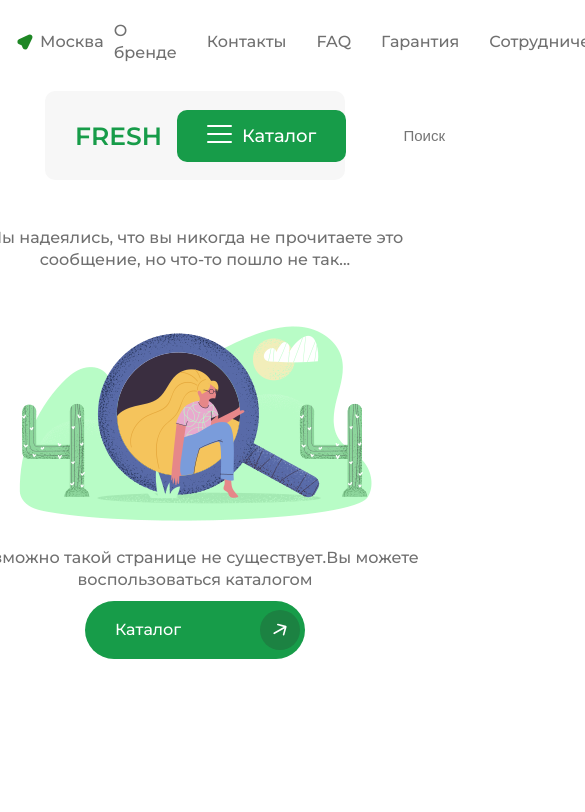
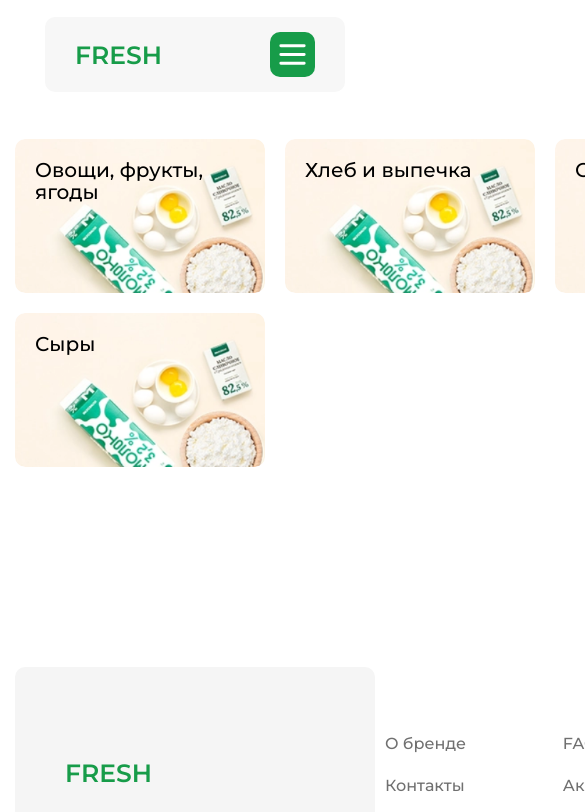
Before and after one commit to caxar/fresh-store, a React (Vite) app: page /goods in a window 390 px wide. Shown: the top 812 px of the page, 585 px wide, since content can reach past the window. Built offline with nearby package versions, Linux system fonts and the light colour scheme.

Commit message:
адаптив header и мобильное меню

```diff
--- a/src/App.tsx
+++ b/src/App.tsx
@@ -7,6 +7,7 @@ import Footer from "./components/Footer";
 import Offer from "./components/Footer/Offer";
 import SingleProduct from "./components/SingleProduct";
 import ErrorSite from "./components/404";
+import Goods from "./components/Goods";
 
 function App() {
   return (
@@ -17,6 +18,7 @@ function App() {
         <Route path="/" element={<Home />} />
         <Route path="cart" element={<Cart />} />
         <Route path="/goods/:id" element={<SingleProduct />} />
+        <Route path="/goods" element={<Goods />} />
         <Route path="/*" element={<ErrorSite />} />
       </Routes>
       <Footer />
--- a/src/components/404/index.tsx
+++ b/src/components/404/index.tsx
@@ -19,7 +19,7 @@ const ErrorSite = () => {
             Возможно такой странице не существует.Вы можете воспользоваться
             каталогом
           </div>
-          <Button link="catalog">Каталог</Button>
+          <Button link="/goods">Каталог</Button>
         </div>
       </div>
     </div>
--- a/src/components/Button/Button.scss
+++ b/src/components/Button/Button.scss
@@ -5,7 +5,7 @@
   align-items: center;
   justify-content: space-between;
   width: 220px;
-  padding: 18px 10px 18px 30px;
+  padding: 18px 10px 18px 18px;
   border-radius: 30px;
   -webkit-border-radius: 30px;
   -moz-border-radius: 30px;
--- a/src/components/Cart/index.tsx
+++ b/src/components/Cart/index.tsx
@@ -17,7 +17,7 @@ const Cart = () => {
             <div className="cart-wrapper__text">
               Корзина ждёт, пока её наполнят
             </div>
-            <Button link="catalog">За покупками</Button>
+            <Button link="/goods">За покупками</Button>
           </div>
         </div>
       </div>
--- /dev/null
+++ b/src/components/Goods/Goods.scss
@@ -0,0 +1,69 @@
+@import "../../css-config/colors.scss";
+@import "../../css-config/mixins.scss";
+
+.goods {
+  &-wrapper {
+    display: grid;
+    grid-template-columns: repeat(4, 1fr);
+    gap: 20px;
+  }
+  &-card {
+    position: relative;
+    overflow: hidden;
+    border-radius: 10px;
+    -webkit-border-radius: 10px;
+    -moz-border-radius: 10px;
+    -ms-border-radius: 10px;
+    -o-border-radius: 10px;
+    height: 230px;
+    img {
+      width: 100%;
+      height: 100%;
+      border-radius: 10px;
+      -webkit-border-radius: 10px;
+      -moz-border-radius: 10px;
+      -ms-border-radius: 10px;
+      -o-border-radius: 10px;
+      object-fit: cover;
+      transition: all 0.3s ease-in-out;
+      -webkit-transition: all 0.3s ease-in-out;
+      -moz-transition: all 0.3s ease-in-out;
+      -ms-transition: all 0.3s ease-in-out;
+      -o-transition: all 0.3s ease-in-out;
+    }
+    .title {
+      position: absolute;
+      top: 20px;
+      left: 20px;
+      color: $black;
+      font-size: 20px;
+    }
+    &:hover {
+      img {
+        transform: scale(1.1);
+        -webkit-transform: scale(1.1);
+        -moz-transform: scale(1.1);
+        -ms-transform: scale(1.1);
+        -o-transform: scale(1.1);
+      }
+    }
+  }
+}
+
+@include xl {
+  .goods {
+    &-wrapper {
+      grid-template-columns: repeat(3, 1fr);
+    }
+  }
+}
+@include lg {
+  .goods {
+    &-wrapper {
+    }
+    &-card {
+      width: 250px;
+      height: 154px !important;
+    }
+  }
+}
--- /dev/null
+++ b/src/components/Goods/index.tsx
@@ -0,0 +1,43 @@
+import React from "react";
+
+import goodsImage from "../../assets/goods-1.png";
+
+import "./Goods.scss";
+import { Link } from "react-router-dom";
+
+const Goods = () => {
+  return (
+    <div className="goods">
+      <div className="container">
+        <div className="goods-wrapper">
+          <Link to="/">
+            <div className="goods-card">
+              <img src={goodsImage} alt="" />
+              <div className="title">Овощи, фрукты, ягоды</div>
+            </div>
+          </Link>
+          <Link to="/">
+            <div className="goods-card">
+              <img src={goodsImage} alt="" />
+              <div className="title">Хлеб и выпечка</div>
+            </div>
+          </Link>
+          <Link to="/">
+            <div className="goods-card">
+              <img src={goodsImage} alt="" />
+              <div className="title">Сыры</div>
+            </div>
+          </Link>
+          <Link to="/">
+            <div className="goods-card">
+              <img src={goodsImage} alt="" />
+              <div className="title">Сыры</div>
+            </div>
+          </Link>
+        </div>
+      </div>
+    </div>
+  );
+};
+
+export default Goods;
--- a/src/components/Heading/Heading.scss
+++ b/src/components/Heading/Heading.scss
@@ -1,4 +1,5 @@
 @import "../../css-config/colors.scss";
+@import "../../css-config/mixins.scss";
 
 .heading {
   position: relative;
@@ -98,6 +99,19 @@
           }
         }
       }
+      .mobile-icon {
+        display: none;
+        align-items: center;
+        justify-content: center;
+        width: 45px;
+        height: 45px;
+        background: $green-3;
+        border-radius: 10px;
+        -webkit-border-radius: 10px;
+        -moz-border-radius: 10px;
+        -ms-border-radius: 10px;
+        -o-border-radius: 10px;
+      }
     }
     &__search {
       display: flex;
@@ -168,9 +182,34 @@
       }
     }
   }
-  // .menu-block {
-  //   position: relative;
-  // }
+}
+
+@include xl {
+  .heading {
+    &-wrapper {
+      &__main {
+        width: 100%;
+      }
+      &__icons {
+        display: none;
+      }
+      &__search {
+        display: none;
+      }
+      &__catalog {
+        .catalog-btn {
+          display: none;
+        }
+        .mobile-icon {
+          display: flex;
+        }
+        display: flex;
+        align-items: center;
+        justify-content: space-between;
+        width: 100%;
+      }
+    }
+  }
 }
 
 @keyframes stickyHeaderAnimation {
--- /dev/null
+++ b/src/components/Heading/MobileMenu/MobileMenu.scss
@@ -0,0 +1,46 @@
+@import "../../../css-config/colors.scss";
+@import "../../../css-config/mixins.scss";
+
+.mobile-menu {
+  position: fixed;
+  top: 0;
+  left: 0;
+  width: 100%;
+  height: 100%;
+  display: flex;
+  justify-content: flex-end;
+  z-index: 40;
+  .mobile-bg {
+    background-color: rgba(0, 0, 0, 0.5);
+    position: absolute;
+    top: 0;
+    left: 0;
+    width: 100%;
+    height: 100%;
+    transition: all 0.3s ease;
+  }
+  .mobile-content {
+    width: 50%;
+    height: 100%;
+    background: #fff;
+    position: relative;
+    z-index: 40;
+    display: flex;
+    flex-direction: column;
+    transform: translateX(100%);
+    animation: showMenuMobile 0.3s ease forwards;
+    &.showmenu {
+      transform: translateX(0%);
+      animation: showMenuMobile 0.3s ease forwards;
+    }
+  }
+}
+
+@keyframes showMenuMobile {
+  0% {
+    transform: translateX(100%);
+  }
+  100% {
+    transform: translateX(0%);
+  }
+}
--- /dev/null
+++ b/src/components/Heading/MobileMenu/index.tsx
@@ -0,0 +1,31 @@
+import React from "react";
+
+import "./MobileMenu.scss";
+
+interface PropsMenu {
+  showMobileMenu: boolean;
+  setShowMobileMenu: (i: boolean) => void;
+}
+
+const MobileMenu = ({ showMobileMenu, setShowMobileMenu }: PropsMenu) => {
+  // Зкрыть меню при клике вне элемента
+  const handleClickOut = (e) => {
+    if (e.target.classList.contains("mobile-bg")) {
+      setShowMobileMenu(false);
+    }
+  };
+  return (
+    <div className="mobile-menu" onClick={(e) => handleClickOut(e)}>
+      <div className="mobile-bg"></div>
+      <div className={`mobile-content ${showMobileMenu ? "showMenu" : ""}`}>
+        <div className="mobile-close">X</div>
+        <div className="mobile-main"></div>
+      </div>
+    </div>
+  );
+};
+
+export default MobileMenu;
+function setShowMobileMenu(arg0: boolean) {
+  throw new Error("Function not implemented.");
+}
--- a/src/components/Heading/index.tsx
+++ b/src/components/Heading/index.tsx
@@ -3,14 +3,20 @@ import "./Heading.scss";
 import Search from "../Search";
 import Menu from "./Menu";
 import { Link } from "react-router-dom";
+import MobileMenu from "./MobileMenu";
 
 const Heading = () => {
   const [showMenu, setShowMenu] = React.useState<boolean>(false);
+  const [showMobileMenu, setShowMobileMenu] = React.useState<boolean>(false);
   const [scrollHeading, setScrollHeading] = React.useState<boolean>(false);
 
-  // ПОкзаывать или скрывать меню
+  // ПОкзаывать или скрывать основное меню
   const handleClickMenu = () => {
     setShowMenu(!showMenu);
+  };
+  // ПОкзаывать или скрывать мобильное меню
+  const handleClickMobileMEnu = () => {
+    setShowMobileMenu(!showMobileMenu);
   };
 
   const handleScrollHeading = () => {
@@ -41,6 +47,26 @@ const Heading = () => {
                   <div></div>
                 </div>
                 <span>Каталог</span>
+              </div>
+              <div
+                onClick={() => handleClickMobileMEnu()}
+                className="mobile-icon"
+              >
+                <svg
+                  width="35px"
+                  height="35px"
+                  viewBox="0 0 24 24"
+                  fill="none"
+                  xmlns="http://www.w3.org/2000/svg"
+                >
+                  <path
+                    d="M4 6H20M4 12H20M4 18H20"
+                    stroke="#fff"
+                    strokeWidth="2"
+                    strokeLinecap="round"
+                    strokeLinejoin="round"
+                  />
+                </svg>
               </div>
             </div>
             <div className="heading-wrapper__search">
@@ -141,6 +167,12 @@ const Heading = () => {
           {showMenu && <Menu showMenu={showMenu} />}
         </div>
       </div>
+      {showMobileMenu && (
+        <MobileMenu
+          showMobileMenu={showMobileMenu}
+          setShowMobileMenu={setShowMobileMenu}
+        />
+      )}
     </div>
   );
 };
--- a/src/components/Slider/index.tsx
+++ b/src/components/Slider/index.tsx
@@ -28,7 +28,7 @@ const Slider = () => {
               Сотрудничаем с производителями вашего региона, <br />
               доставляем натуральные и свежие продукты
             </div>
-            <Button link="catalog">Каталог</Button>
+            <Button link="/goods">Каталог</Button>
           </div>
           <div className="slider-wrapper__sliders">
             <Swiper
--- a/src/components/Top/Top.scss
+++ b/src/components/Top/Top.scss
@@ -1,4 +1,5 @@
 @import "../../css-config/colors.scss";
+@import "../../css-config/mixins.scss";
 
 .top {
   padding: 10px 0 0px 0;
@@ -37,3 +38,9 @@
     }
   }
 }
+
+@include xl {
+  .top {
+    display: none;
+  }
+}
```
Also changed, not shown: src/assets/goods-1.png (added), src/assets/goods-2.png (added).
